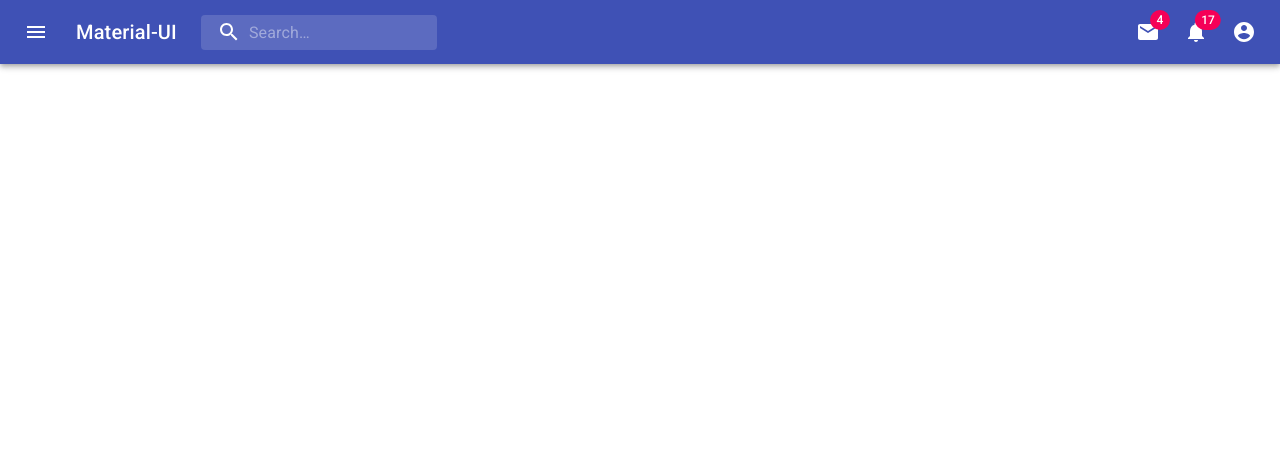
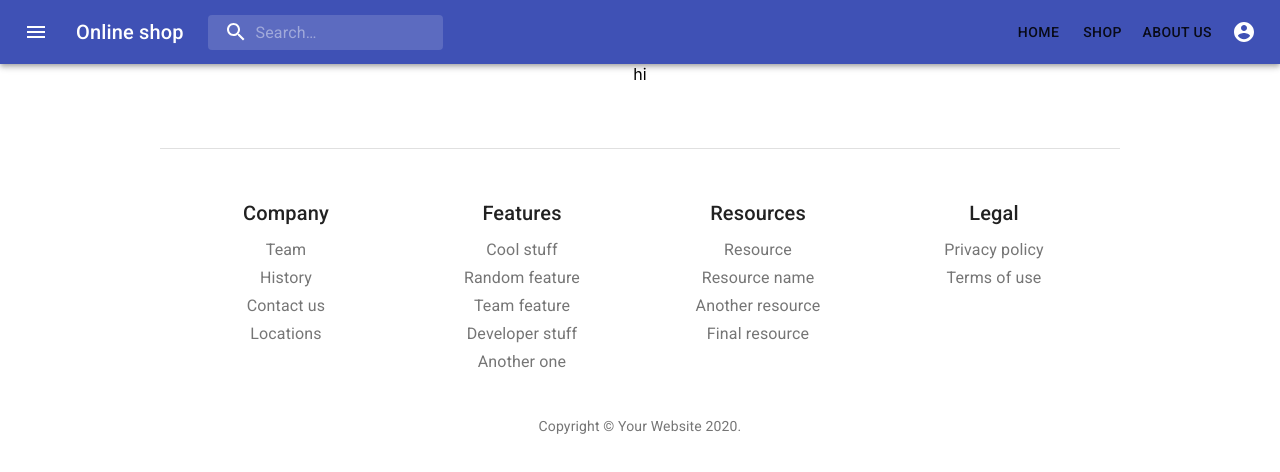
Before and after one commit to hhadzic3/online-shop-frontend, a React (Create React App) app: page /shop in a window 1280 px wide. Shown: the top 472 px of the page. Built offline with nearby package versions, Linux system fonts and the light colour scheme.

Commit message:
Basic template

```diff
--- a/package.json
+++ b/package.json
@@ -10,6 +10,7 @@
     "@testing-library/user-event": "^7.2.1",
     "react": "^16.13.1",
     "react-dom": "^16.13.1",
+    "react-router-dom": "^5.2.0",
     "react-scripts": "3.4.3"
   },
   "scripts": {
--- a/src/App.js
+++ b/src/App.js
@@ -1,12 +1,40 @@
 import React from 'react';
 import './App.css';
 import PrimarySearchAppBar from './components/Navbar'
+import Pricing from './components/Footer';
+import Home from './components/Home';
+import About from './components/About';
+import Shop from './components/Shop';
+import {
+  BrowserRouter as Router,
+  Switch,
+  Route,
+  Link
+} from "react-router-dom";
 
 function App() {
   return (
-    <div className="App">
-      <PrimarySearchAppBar/>
+    <Router>
+      <div className="App">
+        <PrimarySearchAppBar/>
+
+
+        <Switch>
+          <Route path="/about">
+            <About />
+          </Route>
+          <Route path="/shop">
+            <Shop />
+          </Route>
+          <Route path="/">
+            <Home />
+          </Route>
+        </Switch>
+
+
+        <Pricing></Pricing>
     </div>
+      </Router>
   );
 }
 
--- a/src/components/About.js
+++ b/src/components/About.js
@@ -0,0 +1,12 @@
+import React from 'react';
+
+
+function About() {
+  return (
+    <div className="App">
+      hi
+    </div>
+  );
+}
+
+export default About;
--- a/src/components/Footer.js
+++ b/src/components/Footer.js
@@ -0,0 +1,116 @@
+import React from 'react';
+import AppBar from '@material-ui/core/AppBar';
+import Button from '@material-ui/core/Button';
+import Card from '@material-ui/core/Card';
+import CardActions from '@material-ui/core/CardActions';
+import CardContent from '@material-ui/core/CardContent';
+import CardHeader from '@material-ui/core/CardHeader';
+import CssBaseline from '@material-ui/core/CssBaseline';
+import Grid from '@material-ui/core/Grid';
+import StarIcon from '@material-ui/icons/StarBorder';
+import Toolbar from '@material-ui/core/Toolbar';
+import Typography from '@material-ui/core/Typography';
+import Link from '@material-ui/core/Link';
+import { makeStyles } from '@material-ui/core/styles';
+import Container from '@material-ui/core/Container';
+import Box from '@material-ui/core/Box';
+
+function Copyright() {
+  return (
+    <Typography variant="body2" color="textSecondary" align="center">
+      {'Copyright © '}
+      <Link color="inherit" href="https://material-ui.com/">
+        Your Website
+      </Link>{' '}
+      {new Date().getFullYear()}
+      {'.'}
+    </Typography>
+  );
+}
+
+const useStyles = makeStyles((theme) => ({
+    '@global': {
+        ul: {
+          margin: 0,
+          padding: 0,
+          listStyle: 'none',
+        },
+      },
+      appBar: {
+        borderBottom: `1px solid ${theme.palette.divider}`,
+      },
+      toolbar: {
+        flexWrap: 'wrap',
+      },
+      toolbarTitle: {
+        flexGrow: 1,
+      },
+      link: {
+        margin: theme.spacing(1, 1.5),
+      },
+  footer: {
+    borderTop: `1px solid ${theme.palette.divider}`,
+    marginTop: theme.spacing(8),
+    paddingTop: theme.spacing(3),
+    paddingBottom: theme.spacing(3),
+    [theme.breakpoints.up('sm')]: {
+      paddingTop: theme.spacing(6),
+      paddingBottom: theme.spacing(6),
+    },
+  },
+}));
+
+
+const footers = [
+  {
+    title: 'Company',
+    description: ['Team', 'History', 'Contact us', 'Locations'],
+  },
+  {
+    title: 'Features',
+    description: ['Cool stuff', 'Random feature', 'Team feature', 'Developer stuff', 'Another one'],
+  },
+  {
+    title: 'Resources',
+    description: ['Resource', 'Resource name', 'Another resource', 'Final resource'],
+  },
+  {
+    title: 'Legal',
+    description: ['Privacy policy', 'Terms of use'],
+  },
+];
+
+export default function Pricing() {
+  const classes = useStyles();
+
+  return (
+    <React.Fragment>
+
+      {/* Footer */}
+      <Container maxWidth="md" component="footer" className={classes.footer}>
+        <Grid container spacing={4} justify="space-evenly">
+          {footers.map((footer) => (
+            <Grid item xs={6} sm={3} key={footer.title}>
+              <Typography variant="h6" color="textPrimary" gutterBottom>
+                {footer.title}
+              </Typography>
+              <ul>
+                {footer.description.map((item) => (
+                  <li key={item}>
+                    <Link href="#" variant="subtitle1" color="textSecondary">
+                      {item}
+                    </Link>
+                  </li>
+                ))}
+              </ul>
+            </Grid>
+          ))}
+        </Grid>
+        <Box mt={5}>
+          <Copyright />
+        </Box>
+      </Container>
+      {/* End footer */}
+    </React.Fragment>
+  );
+}
--- a/src/components/Home.js
+++ b/src/components/Home.js
@@ -0,0 +1,131 @@
+import React from 'react';
+import AppBar from '@material-ui/core/AppBar';
+import Button from '@material-ui/core/Button';
+import CameraIcon from '@material-ui/icons/PhotoCamera';
+import Card from '@material-ui/core/Card';
+import CardActions from '@material-ui/core/CardActions';
+import CardContent from '@material-ui/core/CardContent';
+import CardMedia from '@material-ui/core/CardMedia';
+import CssBaseline from '@material-ui/core/CssBaseline';
+import Grid from '@material-ui/core/Grid';
+import Toolbar from '@material-ui/core/Toolbar';
+import Typography from '@material-ui/core/Typography';
+import { makeStyles } from '@material-ui/core/styles';
+import Container from '@material-ui/core/Container';
+import Link from '@material-ui/core/Link';
+import img from './nike.jpg'
+
+import { withStyles } from "@material-ui/core/styles";
+
+const useStyles = makeStyles((theme) => ({
+  icon: {
+    marginRight: theme.spacing(2),
+  },
+  heroContent: {
+    backgroundColor: theme.palette.background.paper,
+    padding: theme.spacing(8, 0, 6),
+    backgroundImage: `url(${img})`
+  },
+  heroButtons: {
+    marginTop: theme.spacing(4),
+  },
+  cardGrid: {
+    paddingTop: theme.spacing(8),
+    paddingBottom: theme.spacing(8),
+  },
+  card: {
+    height: '100%',
+    display: 'flex',
+    flexDirection: 'column',
+  },
+  cardMedia: {
+    paddingTop: '56.25%', // 16:9
+  },
+  cardContent: {
+    flexGrow: 1,
+  },
+  footer: {
+    backgroundColor: theme.palette.background.paper,
+    padding: theme.spacing(6),
+  },
+}));
+const WhiteTypography = withStyles({
+    root: {
+      color: "#FFFFFF"
+    }
+  })(Typography);
+
+const cards = [1, 2, 3, 4, 5, 6, 7, 8, 9];
+
+export default function Album() {
+  const classes = useStyles();
+
+  return (
+    <React.Fragment>
+      <CssBaseline />
+
+      <main>
+        {/* Hero unit */}
+        <div className={classes.heroContent}>
+          <Container maxWidth="sm">
+            <WhiteTypography component="h1" variant="h2" align="center" color="white"/*color="textPrimary"*/ gutterBottom>
+              Album layout
+            </WhiteTypography>
+            <WhiteTypography variant="h5" align="center" /*color="textSecondary"*/ paragraph>
+              Something short and leading about the collection below—its contents, the creator, etc.
+              Make it short and sweet, but not too short so folks don&apos;t simply skip over it
+              entirely.
+            </WhiteTypography>
+            <div className={classes.heroButtons}>
+              <Grid container spacing={2} justify="center">
+                <Grid item>
+                  <Button variant="contained" color="primary">
+                    Bay now
+                  </Button>
+                </Grid>
+                <Grid item>
+                  <Button variant="outlined" color="primary">
+                    See simelar products
+                  </Button>
+                </Grid>
+              </Grid>
+            </div>
+          </Container>
+        </div>
+        <Container className={classes.cardGrid} maxWidth="md">
+          {/* End hero unit */}
+          <Grid container spacing={4}>
+            {cards.map((card) => (
+              <Grid item key={card} xs={12} sm={6} md={4}>
+                <Card className={classes.card}>
+                  <CardMedia
+                    className={classes.cardMedia}
+                    image="https://source.unsplash.com/random"
+                    title="Image title"
+                  />
+                  <CardContent className={classes.cardContent}>
+                    <Typography gutterBottom variant="h5" component="h2">
+                      Heading
+                    </Typography>
+                    <Typography>
+                      This is a media card. You can use this section to describe the content.
+                    </Typography>
+                  </CardContent>
+                  <CardActions>
+                    <Button size="small" color="primary">
+                      View
+                    </Button>
+                    <Button size="small" color="primary">
+                      Edit
+                    </Button>
+                  </CardActions>
+                </Card>
+              </Grid>
+            ))}
+          </Grid>
+        </Container>
+      </main>
+
+    </React.Fragment>
+  );
+}
--- a/src/components/Navbar.js
+++ b/src/components/Navbar.js
@@ -11,9 +11,14 @@ import Menu from '@material-ui/core/Menu';
 import MenuIcon from '@material-ui/icons/Menu';
 import SearchIcon from '@material-ui/icons/Search';
 import AccountCircle from '@material-ui/icons/AccountCircle';
-import MailIcon from '@material-ui/icons/Mail';
-import NotificationsIcon from '@material-ui/icons/Notifications';
 import MoreIcon from '@material-ui/icons/MoreVert';
+import { Button } from '@material-ui/core';
+import {
+  BrowserRouter as Router,
+  Switch,
+  Route,
+  Link
+} from "react-router-dom";
 
 const useStyles = makeStyles((theme) => ({
   grow: {
@@ -131,22 +136,9 @@ export default function PrimarySearchAppBar() {
       open={isMobileMenuOpen}
       onClose={handleMobileMenuClose}
     >
-      <MenuItem>
-        <IconButton aria-label="show 4 new mails" color="inherit">
-          <Badge badgeContent={4} color="secondary">
-            <MailIcon />
-          </Badge>
-        </IconButton>
-        <p>Messages</p>
-      </MenuItem>
-      <MenuItem>
-        <IconButton aria-label="show 11 new notifications" color="inherit">
-          <Badge badgeContent={11} color="secondary">
-            <NotificationsIcon />
-          </Badge>
-        </IconButton>
-        <p>Notifications</p>
-      </MenuItem>
+      <Button component={Link} to="/" > Home </Button>
+      <Button component={Link} to="/about" > About </Button>
+      <Button component={Link} to="/shop" > Shop </Button>
       <MenuItem onClick={handleProfileMenuOpen}>
         <IconButton
           aria-label="account of current user"
@@ -174,7 +166,7 @@ export default function PrimarySearchAppBar() {
             <MenuIcon />
           </IconButton>
           <Typography className={classes.title} variant="h6" noWrap>
-            Material-UI
+            Online shop
           </Typography>
           <div className={classes.search}>
             <div className={classes.searchIcon}>
@@ -191,16 +183,9 @@ export default function PrimarySearchAppBar() {
           </div>
           <div className={classes.grow} />
           <div className={classes.sectionDesktop}>
-            <IconButton aria-label="show 4 new mails" color="inherit">
-              <Badge badgeContent={4} color="secondary">
-                <MailIcon />
-              </Badge>
-            </IconButton>
-            <IconButton aria-label="show 17 new notifications" color="inherit">
-              <Badge badgeContent={17} color="secondary">
-                <NotificationsIcon />
-              </Badge>
-            </IconButton>
+            <Button component={Link} to="/" > Home </Button>
+            <Button component={Link} to="/shop"> Shop </Button>
+            <Button component={Link} to="/about" > About us </Button>
             <IconButton
               edge="end"
               aria-label="account of current user"
@@ -213,6 +198,7 @@ export default function PrimarySearchAppBar() {
             </IconButton>
           </div>
           <div className={classes.sectionMobile}>
+
             <IconButton
               aria-label="show more"
               aria-controls={mobileMenuId}
--- a/src/components/Shop.js
+++ b/src/components/Shop.js
@@ -0,0 +1,12 @@
+import React from 'react';
+
+
+function About() {
+  return (
+    <div className="App">
+      hi
+    </div>
+  );
+}
+
+export default About;
```
Also changed, not shown: src/components/nike.jpg (added), 1 other file (tests, documents, lock files or other folders).
